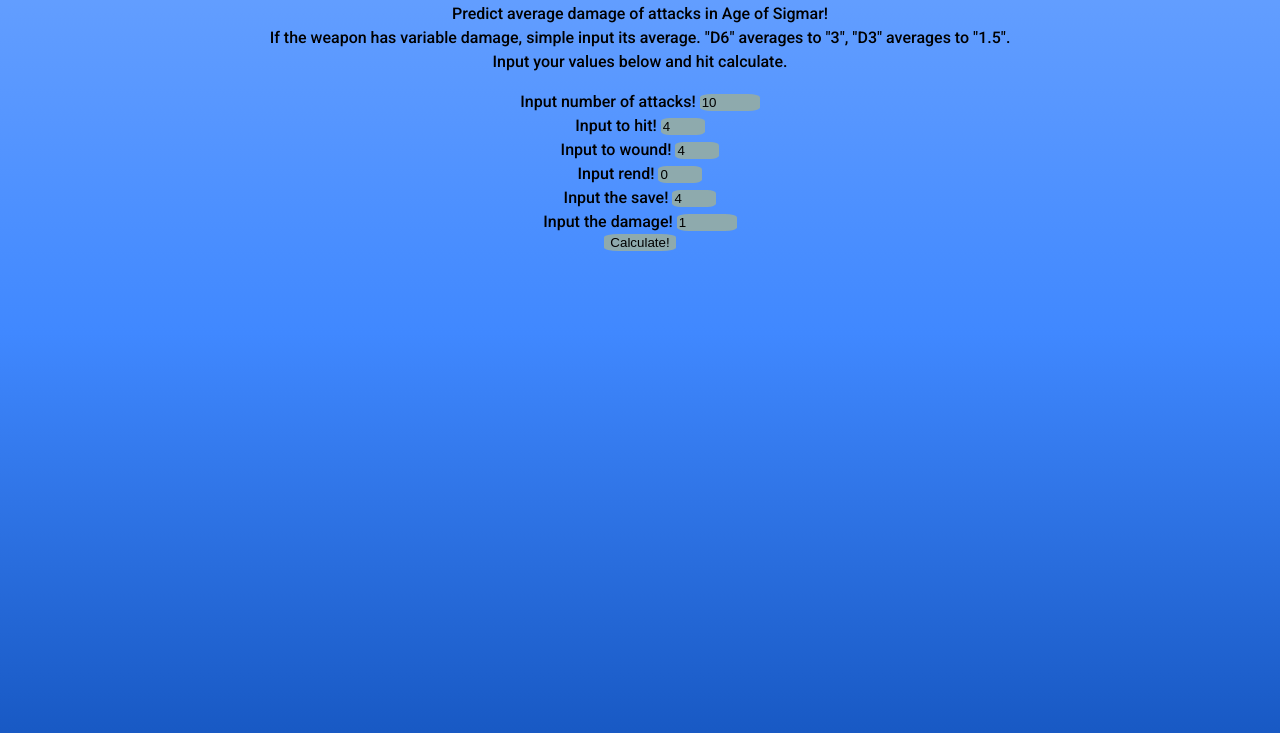
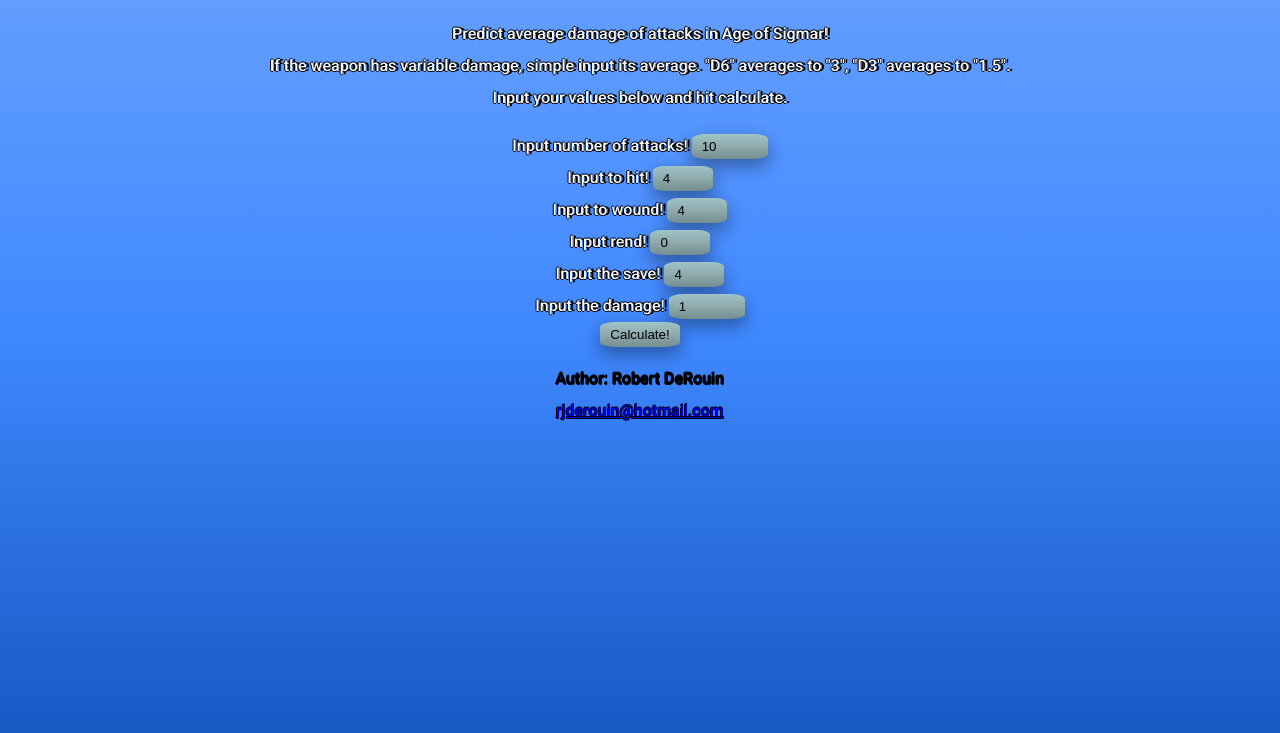
Before and after one commit to robertjosephderouin/Wargame-Damage-Calculator, a plain HTML site: page index.html in a window 1280 px wide. Shown: the part 67-800 px from the top of the page. Drawn offline with Linux system fonts and the light colour scheme.

Commit message:
Added footer, modifyed button padding

```diff
--- a/index.html
+++ b/index.html
@@ -58,8 +58,13 @@
         </div>
         <div id="result">
         </div>
+
     </form>
     <script src="./aoscalculator.js">
     </script>
+    <footer>
+      <p>Author: Robert DeRouin<br>
+      <a href="rjderouin@hotmail.com">rjderouin@hotmail.com</a></p>
+    </footer>
   </body>
 </html>
--- a/stylesheet.css
+++ b/stylesheet.css
@@ -13,13 +13,22 @@ h1 {
 
 body {
   font-family: 'Roboto', sans-serif;
-  line-height: 1.5;
+  color: #f5f9ff;
+  text-shadow: 3px 0 0 #000, 0 -1px 0 #000, 0 1px 0 #000, -1px 0 0 #000;
+  line-height: 2;
   text-align: center;
   background-image: linear-gradient(#69a2ff, #4088ff, #1859c4);
 }
 
 .button {
+  padding: 5px 10px;
   border: none;
   border-radius: 20%;
-  background: #8eaaad;
+  background-image: linear-gradient(#a1c4c7, #8eaaad, #768f91);
+  box-shadow: 0 8px 16px 0 rgba(0,0,0,0.2), 0 6px 20px 0 rgba(0,0,0,0.19);
 }
+
+footer {
+  color: black;
+  text-shadow: 0px 0 0 #000, 0 -1px 0 #000, 0 1px 0 #000, -1px 0 0 #000;
+}
```
